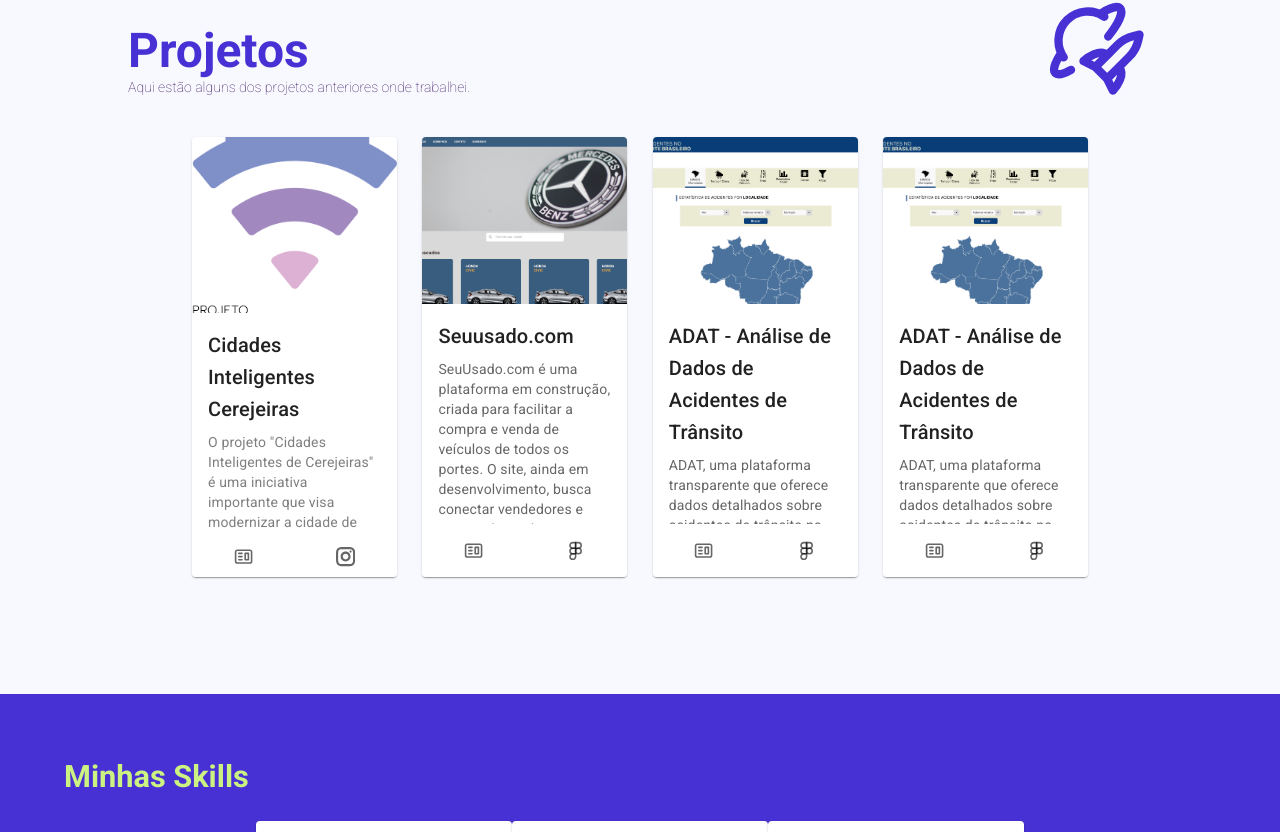
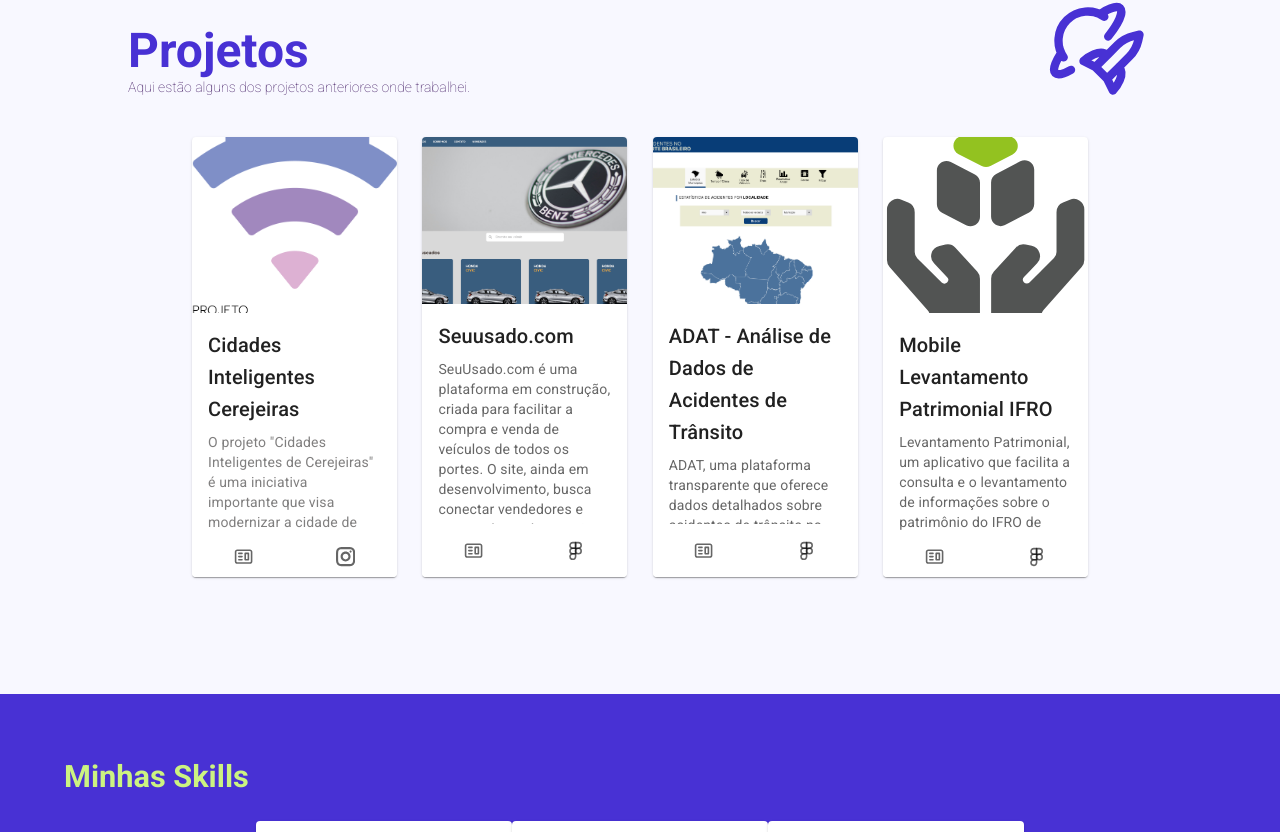
Before and after one commit to duarte25/portfolio, a Next.js app: page / in a window 1280 px wide. Shown: the part 746-1578 px from the top of the page. Built offline with nearby package versions, Linux system fonts and the light colour scheme.

Commit message:
Inclui informações do ultimo card

```diff
--- a/src/components/projects/index.jsx
+++ b/src/components/projects/index.jsx
@@ -92,17 +92,17 @@
                     <CardMedia
                         className={styles.cardMediaSeuUsado}
                         component="img"
-                        image="/adat.png"
+                        image="/levantamento.svg"
                         alt="Cidades Inteligentes"
+                        style={{ width: 200 }}
                     />
                     <CardContent className={styles.legendCard}>
                         <Typography className={styles.title} gutterBottom variant="h6" component="div">
-                            ADAT - Análise de Dados de Acidentes de Trânsito
+                            Mobile Levantamento Patrimonial IFRO
                         </Typography>
                         <Typography className={styles.legend} variant="body2" color="text.secondary">
-                            ADAT, uma plataforma transparente que oferece dados detalhados sobre
-                            acidentes de trânsito no Brasil. Com um design inovador, você pode explorar e filtrar
-                            informações de forma fácil e intuitiva.
+                            Levantamento Patrimonial, um aplicativo que facilita a consulta e o levantamento de informações
+                            sobre o patrimônio do IFRO de forma intuitiva e acessível.
                         </Typography>
                     </CardContent>
                     <BottomNavigation className={styles.bottomNavigation}>
```
Also changed, not shown: public/levantamento.svg (added).
